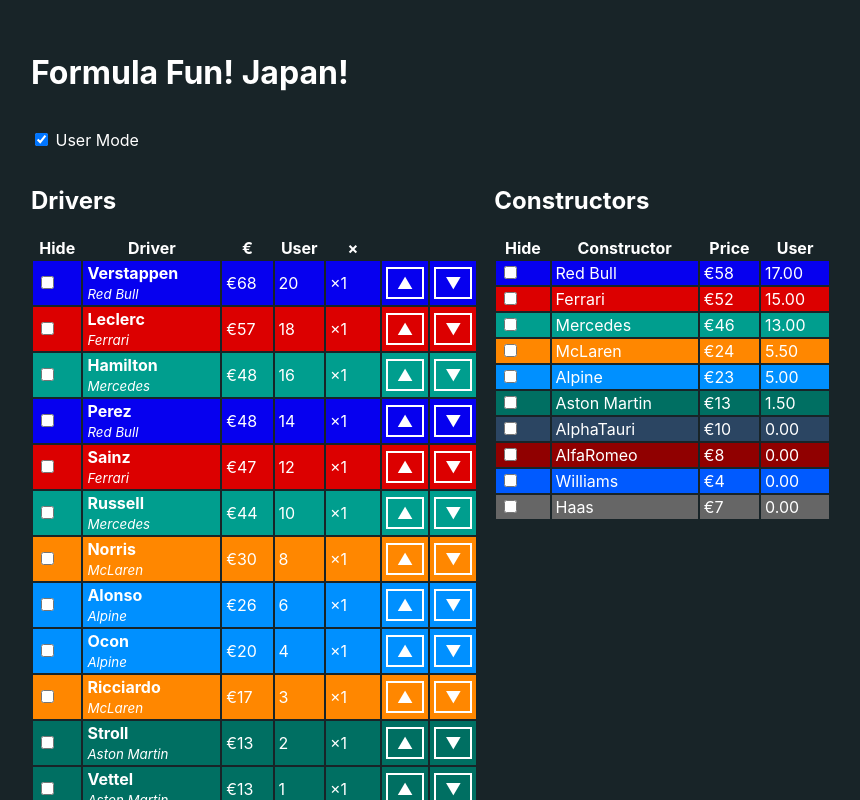
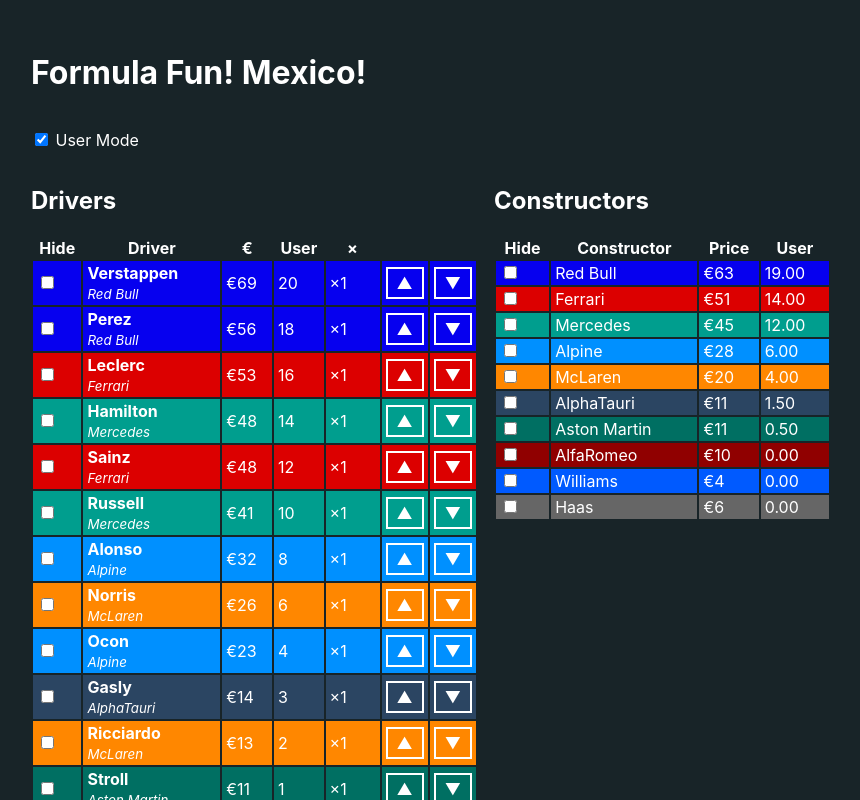
Before and after one commit to decepulis/formula-fun, a SvelteKit app: page / in a window 1280 px wide. Shown: the top 800 px of the page, without its empty margins (209-1069 px from the left). Built offline with nearby package versions, Linux system fonts and the light colour scheme.

Commit message:
Catching up to Mexico

```diff
--- a/src/2022.ts
+++ b/src/2022.ts
@@ -720,6 +720,78 @@
 			Latifi: { o1: 300000, o3: 25000, o6: 5000, o10: 3300 },
 			Schumacher: { o1: 200000, o3: 20000, o6: 2000, o10: 275 },
 			Magnussen: { o1: 200000, o3: 20000, o6: 2000, o10: 275 }
+		},
+		results: [
+			Drivers.Verstappen,
+			Drivers.Perez,
+			Drivers.Leclerc,
+			Drivers.Ocon,
+			Drivers.Hamilton,
+			Drivers.Vettel,
+			Drivers.Alonso,
+			Drivers.Russell,
+			Drivers.Latifi,
+			Drivers.Norris,
+			Drivers.Ricciardo,
+			Drivers.Stroll,
+			Drivers.Tsunoda,
+			Drivers.Magnussen,
+			Drivers.Bottas,
+			Drivers.Zhou,
+			Drivers.Schumacher,
+			Drivers.Gasly,
+			Drivers.Sainz,
+			Drivers.Albon
+		]
+	},
+	{
+		name: 'Austin',
+		results: [
+			Drivers.Verstappen,
+			Drivers.Hamilton,
+			Drivers.Leclerc,
+			Drivers.Perez,
+			Drivers.Russell,
+			Drivers.Norris,
+			Drivers.Alonso,
+			Drivers.Vettel,
+			Drivers.Magnussen,
+			Drivers.Tsunoda,
+			Drivers.Ocon,
+			Drivers.Zhou,
+			Drivers.Albon,
+			Drivers.Gasly,
+			Drivers.Schumacher,
+			Drivers.Ricciardo,
+			Drivers.Latifi,
+			Drivers.Stroll,
+			Drivers.Bottas,
+			Drivers.Sainz
+		]
+	},
+	{
+		name: 'Mexico',
+		odds: {
+			Hamilton: { o1: 1100, o3: 115, o6: -500, o10: -600 },
+			Russell: { o1: 3300, o3: 325, o6: -400, o10: -500 },
+			Verstappen: { o1: -175, o3: -500, o6: -700, o10: -800 },
+			Perez: { o1: 325, o3: -200, o6: -500, o10: -600 },
+			Leclerc: { o1: 700, o3: -175, o6: -500, o10: -600 },
+			Sainz: { o1: 1200, o3: 125, o6: -500, o10: -600 },
+			Ricciardo: { o1: 100000, o3: 6600, o6: 600, o10: 135 },
+			Norris: { o1: 25000, o3: 1600, o6: 125, o10: -250 },
+			Stroll: { o1: 100000, o3: 6600, o6: 1000, o10: 150 },
+			Vettel: { o1: 100000, o3: 6600, o6: 1000, o10: 150 },
+			Alonso: { o1: 10000, o3: 1400, o6: -150, o10: -400 },
+			Ocon: { o1: 50000, o3: 3300, o6: 225, o10: -250 },
+			Gasly: { o1: 100000, o3: 6600, o6: 1000, o10: -120 },
+			Tsunoda: { o1: 250000, o3: 25000, o6: 3300, o10: 225 },
+			Bottas: { o1: 125000, o3: 15000, o6: 2000, o10: 120 },
+			Zhou: { o1: 250000, o3: 25000, o6: 2500, o10: 200 },
+			Albon: { o1: 200000, o3: 20000, o6: 2000, o10: 275 },
+			Latifi: { o1: 300000, o3: 50000, o6: 10000, o10: 2500 },
+			Schumacher: { o1: 250000, o3: 25000, o6: 3300, o10: 400 },
+			Magnussen: { o1: 200000, o3: 20000, o6: 2500, o10: 300 }
 		}
 	}
 ];
--- a/src/routes/+page.svelte
+++ b/src/routes/+page.svelte
@@ -15,7 +15,7 @@
 
 	import type { OddsTable, Race } from '../types';
 
-	const raceName = 'Japan';
+	const raceName = 'Mexico';
 	const race = races.find(({ name }) => name === raceName) as Race;
 
 	const scoring = [20, 18, 16, 14, 12, 10, 8, 6, 4, 3, 2, 1];
```
